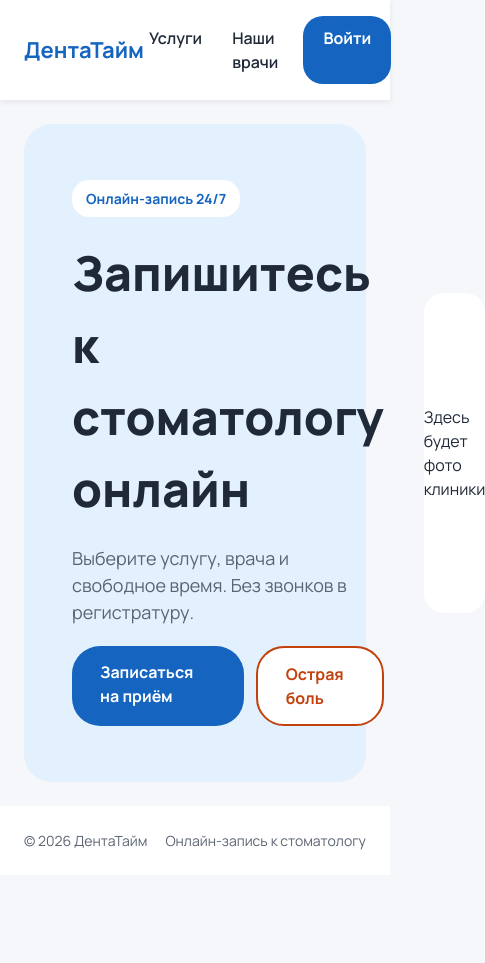
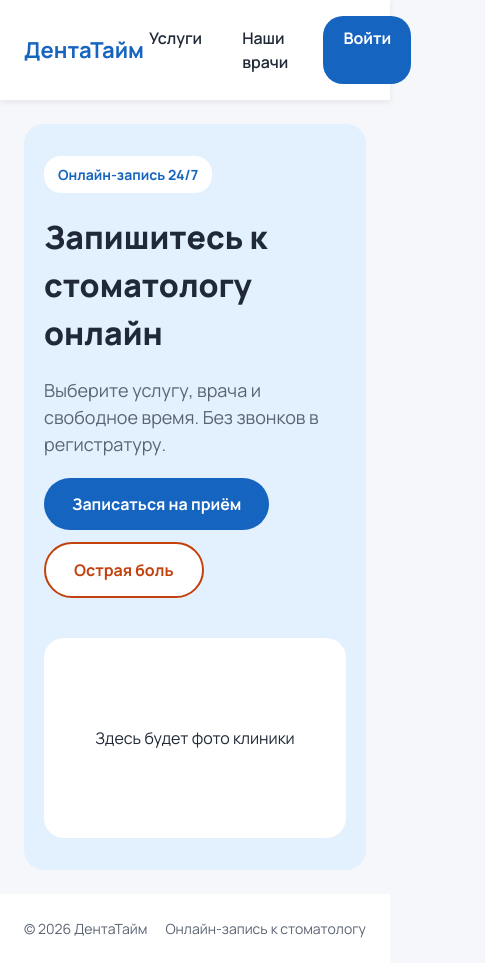
Before and after one commit to AidarDzhumagaziev/DentistryAPP, a React (Vite) app in the folder frontend/: page / in a window 390 px wide. Shown: the whole page, 485 px wide, since content can reach past the window. Before the commit the page ends 875 px from the top, so only its background shows below. Built offline with nearby package versions, Linux system fonts and the light colour scheme.

Commit message:
Мобильная версия главной страницы

```diff
--- a/frontend/src/components/Header/Header.module.css
+++ b/frontend/src/components/Header/Header.module.css
@@ -15,7 +15,7 @@
 
 .nav {
   display: flex;
-  gap: 20px;
+  gap: 30px;
 }
 .link {
   font-weight: 600;
--- a/frontend/src/pages/HomePage/HomePage.module.css
+++ b/frontend/src/pages/HomePage/HomePage.module.css
@@ -63,3 +63,23 @@
     color: var(--color-urgent);
     border: 2px solid var(--color-urgent)
 }
+
+@media (max-width: 768px) {
+  .hero {
+    display: flex;
+    flex-direction: column;
+    padding: 32px 20px;
+    border-radius: 20px;
+    align-items: stretch;
+  }
+  .title{
+    font-size: 32px;
+  }
+  .photo{
+    height: 200px;
+    flex: none;
+  }
+  .actions{
+    flex-wrap: wrap;
+  }
+}
```
